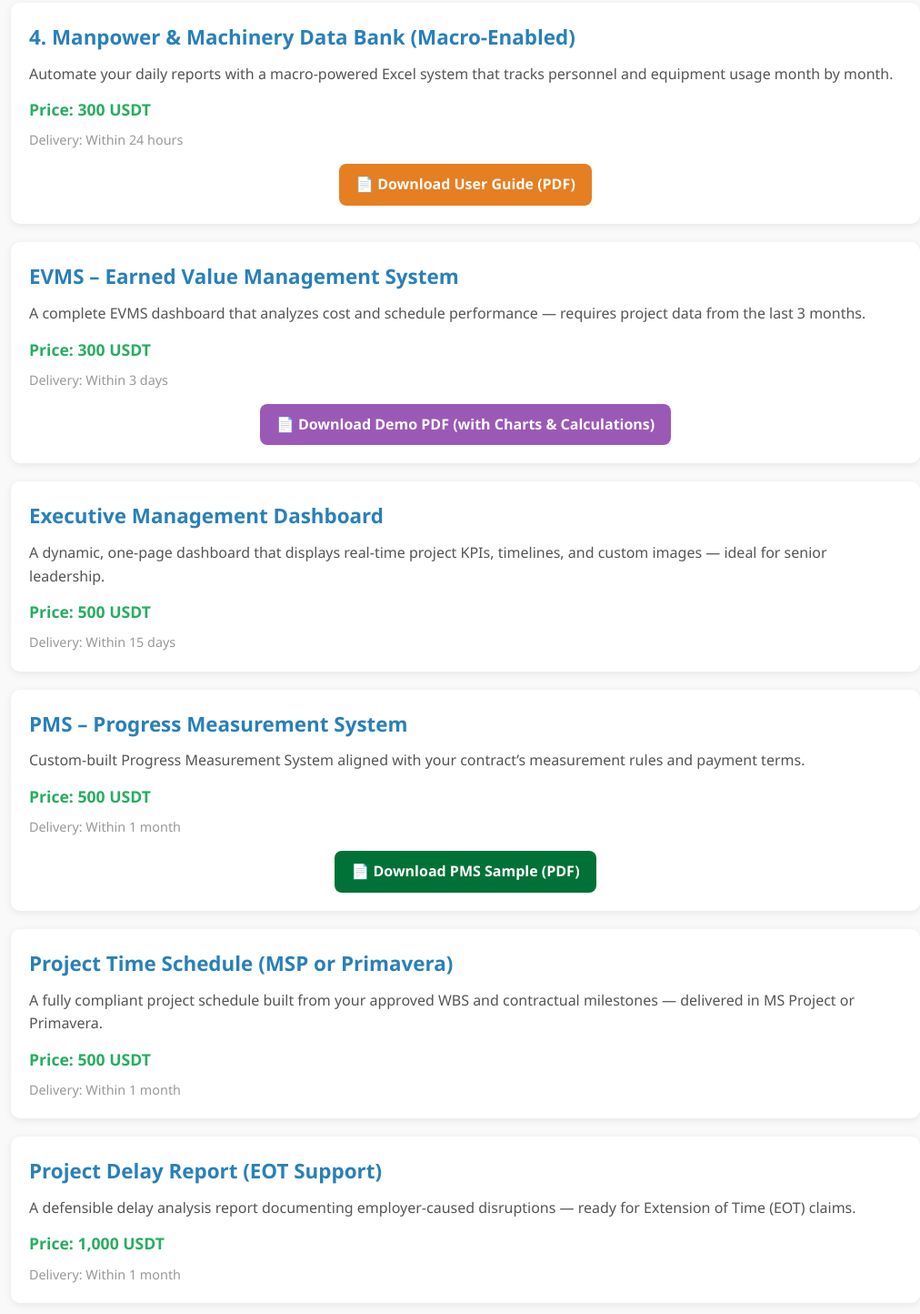
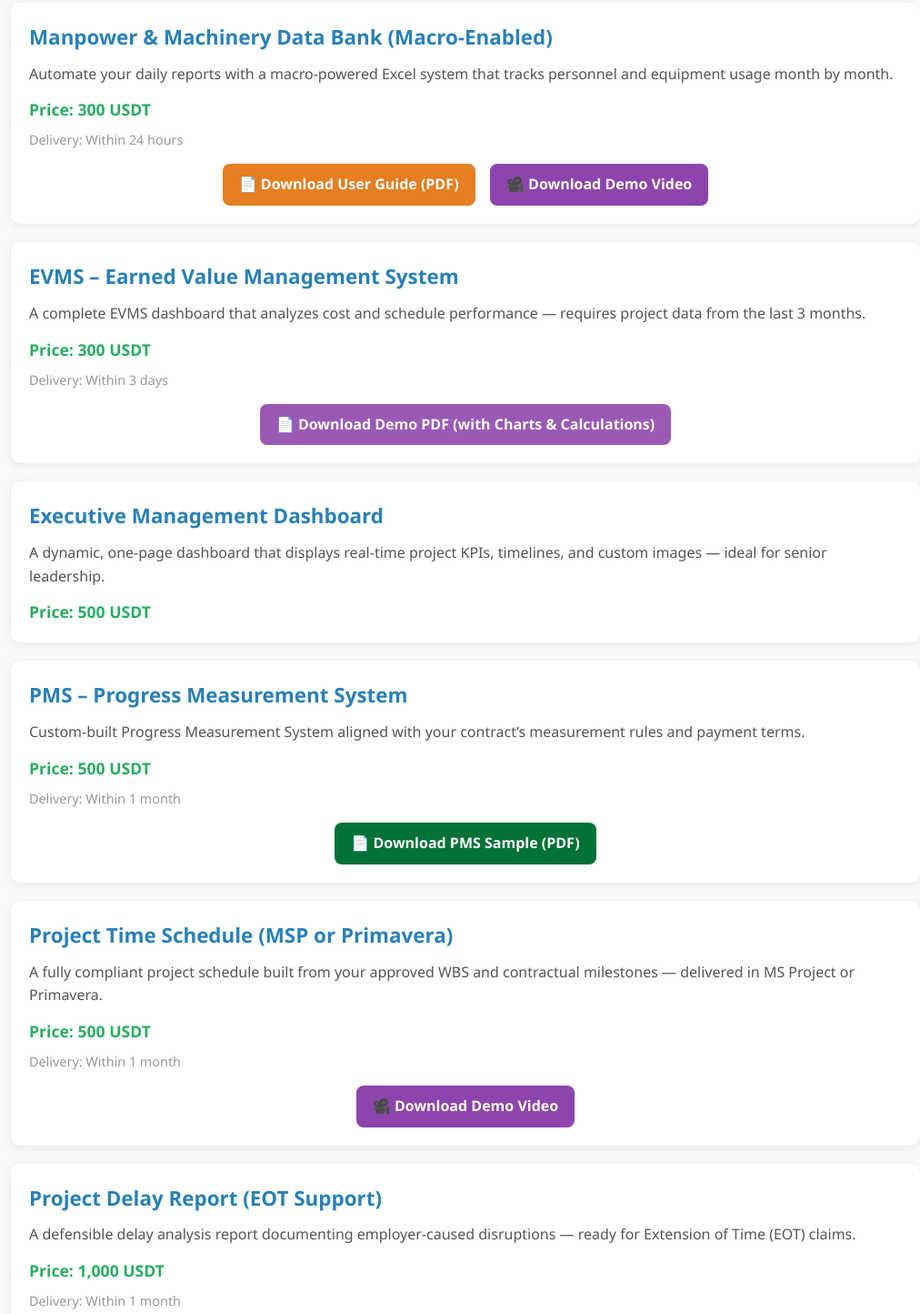
Before and after one commit to sbmousavices/sbmousavices.github.io, a plain HTML site: page index.html in a window 1280 px wide. Shown: the part 1191-2635 px from the top of the page at 91% size, without its empty margins (128-1140 px from the left). Drawn offline with Linux system fonts and the light colour scheme.

Commit message:
Update index.html

```diff
--- a/index.html
+++ b/index.html
@@ -130,7 +130,8 @@
     }
     .about { background: white; padding: 20px; border-radius: 10px; margin-top: 30px; box-shadow: 0 2px 8px rgba(0,0,0,0.08); }
     .about h2 { color: #2c3e50; margin-bottom: 12px; }
-    footer { text-align: center; margin-top: 30px; color: #999; font-size: 0.9rem; }
+    footer { text-align: center; margin-top: 30;
+    color: #999; font-size: 0.9rem; }
     a { color: #2980b9; text-decoration: none; }
     a:hover { text-decoration: underline; }
     @media (max-width: 600px) {
@@ -211,17 +212,22 @@
 
       <!-- Product 4: Manpower & Machinery Data Bank -->
       <div class="product">
-        <h2>4. Manpower & Machinery Data Bank (Macro-Enabled)</h2>
+        <h2>Manpower & Machinery Data Bank (Macro-Enabled)</h2>
         <p>Automate your daily reports with a macro-powered Excel system that tracks personnel and equipment usage month by month.</p>
         <div class="price">Price: 300 USDT</div>
         <div class="delivery">Delivery: Within 24 hours</div>
 
-        <!-- Download Guide Button -->
+        <!-- Download Guide + Demo Video -->
         <div style="text-align:center; margin-top:15px;">
           <a href="https://raw.githubusercontent.com/sbmousavices/Industrial-Tools/refs/heads/main/Manpower_Guide.pdf"
              class="pdf-btn" style="background:#e67e22; padding:10px 18px; font-size:1rem; margin:0 6px;"
              target="_blank" download="Manpower_Guide.pdf">
             📄 Download User Guide (PDF)
+          </a>
+          <a href="https://raw.githubusercontent.com/sbmousavices/Industrial-Tools/refs/heads/main/Manpower_Data_Bank_Builder.mp4"
+             class="pdf-btn" style="background:#8e44ad; padding:10px 18px; font-size:1rem; margin:0 6px;"
+             target="_blank" download="Manpower_Data_Bank_Builder.mp4">
+            🎥 Download Demo Video
           </a>
         </div>
       </div>
@@ -243,12 +249,11 @@
         </div>
       </div>
 
-      <!-- ✅ Product 6: Executive Management Dashboard — با تحویل 15 روزه -->
+      <!-- Product 6 -->
       <div class="product">
         <h2>Executive Management Dashboard</h2>
         <p>A dynamic, one-page dashboard that displays real-time project KPIs, timelines, and custom images — ideal for senior leadership.</p>
         <div class="price">Price: 500 USDT</div>
-        <div class="delivery">Delivery: Within 15 days</div>
       </div>
 
       <!-- Product 7: PMS -->
@@ -268,12 +273,21 @@
         </div>
       </div>
 
-      <!-- Product 8 -->
+      <!-- Product 8: Project Time Schedule -->
       <div class="product">
         <h2>Project Time Schedule (MSP or Primavera)</h2>
         <p>A fully compliant project schedule built from your approved WBS and contractual milestones — delivered in MS Project or Primavera.</p>
         <div class="price">Price: 500 USDT</div>
         <div class="delivery">Delivery: Within 1 month</div>
+
+        <!-- Download Demo Video -->
+        <div style="text-align:center; margin-top:15px;">
+          <a href="https://raw.githubusercontent.com/sbmousavices/Industrial-Tools/refs/heads/main/Project_Time_Schedule.mp4"
+             class="pdf-btn" style="background:#8e44ad; padding:10px 18px; font-size:1rem; margin:0 6px;"
+             target="_blank" download="Project_Time_Schedule.mp4">
+            🎥 Download Demo Video
+          </a>
+        </div>
       </div>
 
       <!-- Product 9 -->
```
